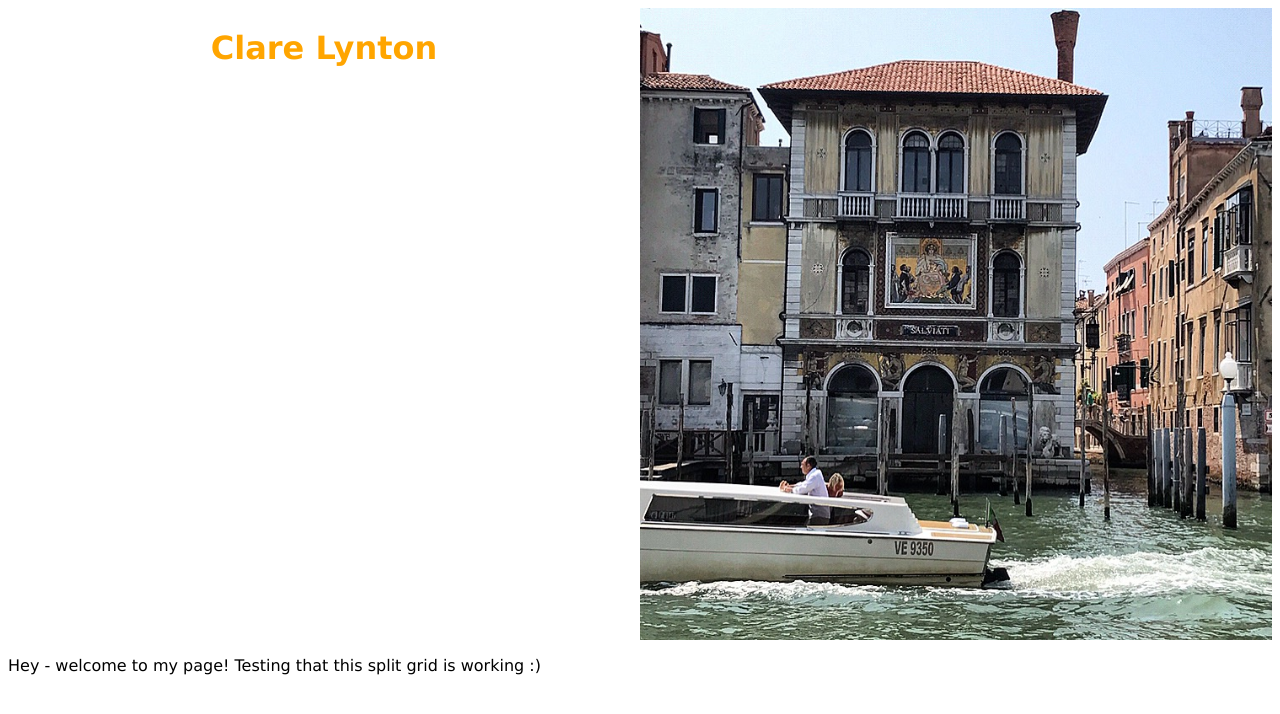
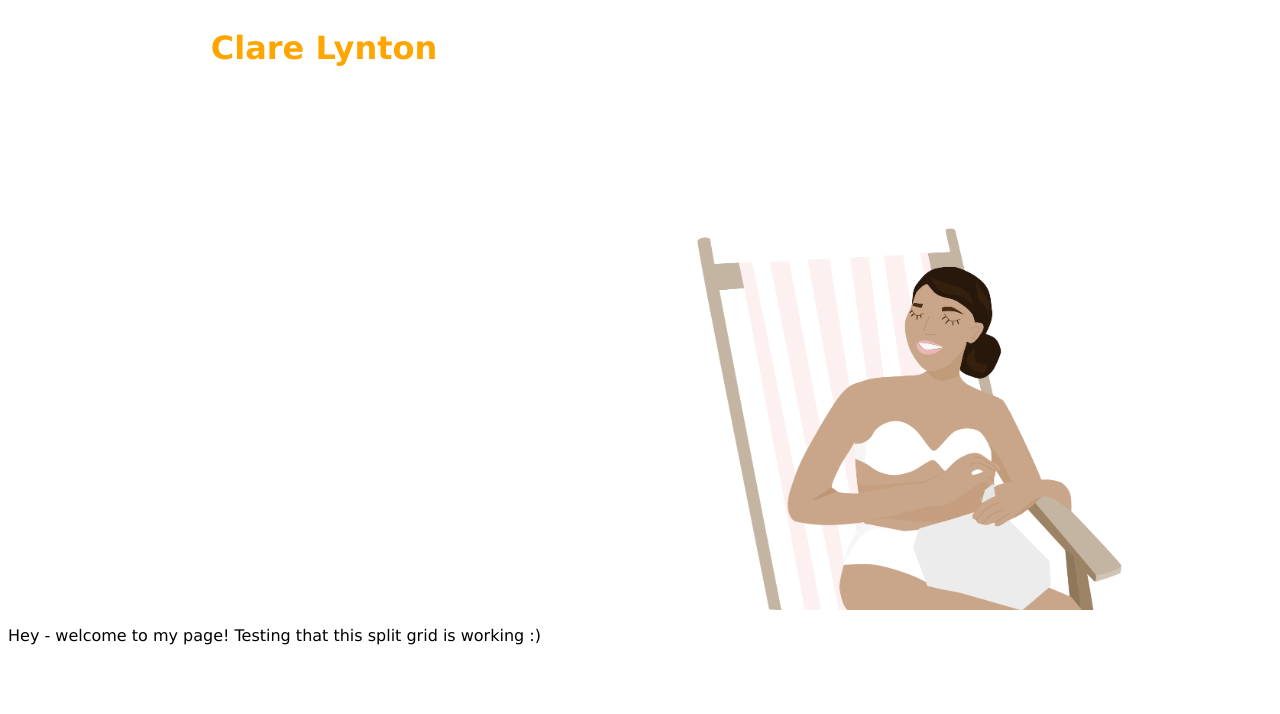
Before and after one commit to clarelynton/clarelynton.github.io, a Jekyll site: the page index.html, which Jekyll copies as it is, in a window 1280 px wide. Shown: the top 714 px of the page. Built offline with Jekyll 4.4.1, drawn with Linux system fonts in a browser that asks for light colours.

Commit message:
Update index.html

```diff
--- a/index.html
+++ b/index.html
@@ -11,7 +11,7 @@
 
 <body>
   <h1 class="lefthalf">Clare Lynton</h1>
-  <img class="lefthalf" src="venice_7.JPG" alt="Venice views">
+  <img class="lefthalf" src="meccagirl.PNG" alt="Venice views">
   <p class="righthalf">Hey - welcome to my page! Testing that this split grid is working :)</p>
 </body>
 
```
